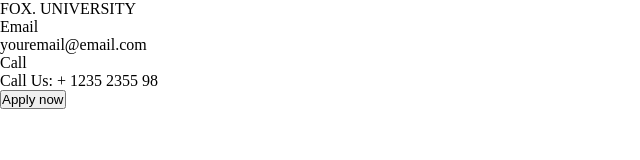
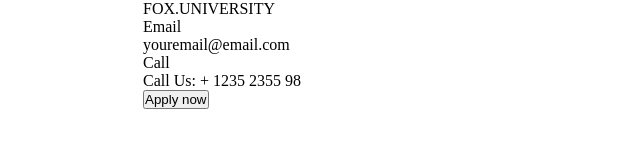
Before and after one commit to Vahidpro/final-project-html-kaaryar, a plain HTML site: page index.html in a window 1280 px wide. Shown: the whole page, without its empty margins (0-640 px from the left). Drawn offline with Linux system fonts and the light colour scheme.

Commit message:
Added wrapper and styling

```diff
--- a/Sass/style.scss
+++ b/Sass/style.scss
@@ -3,3 +3,19 @@
 	padding: 0;
 	box-sizing: border-box;
 }
+
+$background-light: #ffffff;
+$background-dark: #232323;
+$font-family-sans-serif: sans-serif;
+
+.top-info {
+	background-color: $background-light;
+}
+.d-flex {
+	display: flex;
+}
+.wrapper {
+	margin: 0 auto;
+	padding: 0 15px;
+	max-width: 80%;
+}
--- a/index.html
+++ b/index.html
@@ -10,10 +10,11 @@
 
 <body>
     <header>
-        <div class="wrapper">
-            <nav>
-                <div class="logo">FOX.
-                    <span>UNIVERSITY</span>
+        <div class="top-info">
+            <div class="wrapper">
+                <div class="logo d-flex">FOX.
+                    <nav>
+                        <span>UNIVERSITY</span>
                 </div>
                 <div class="email">
                     <p>Email</p>
@@ -24,7 +25,8 @@
                     <p>Call Us: + 1235 2355 98</p>
                 </div>
                 <button class="apply">Apply now</button>
-            </nav>
+                </nav>
+            </div>
         </div>
     </header>
 </body>
```
Also changed, not shown: Sass/style.css, 1 other file.
